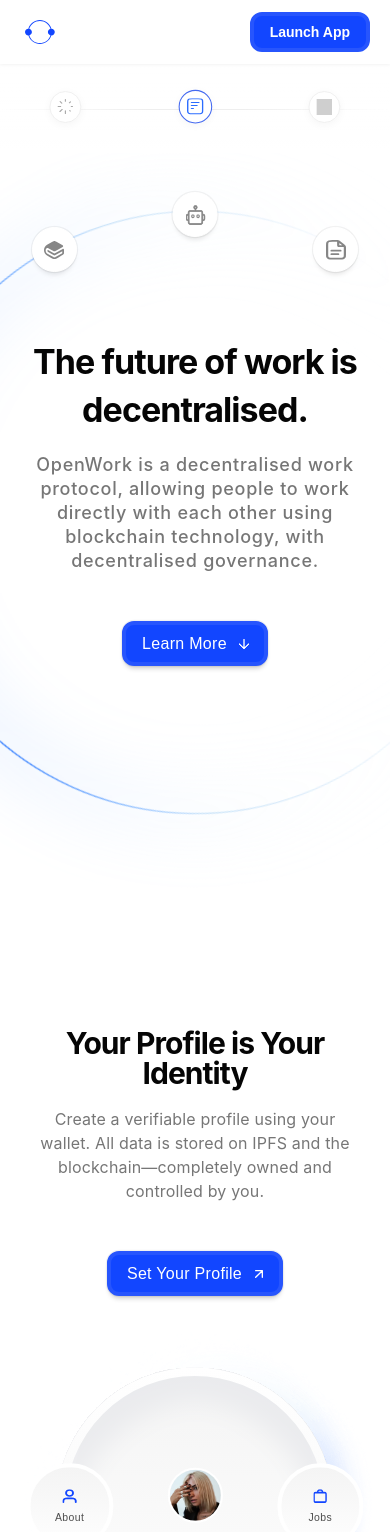
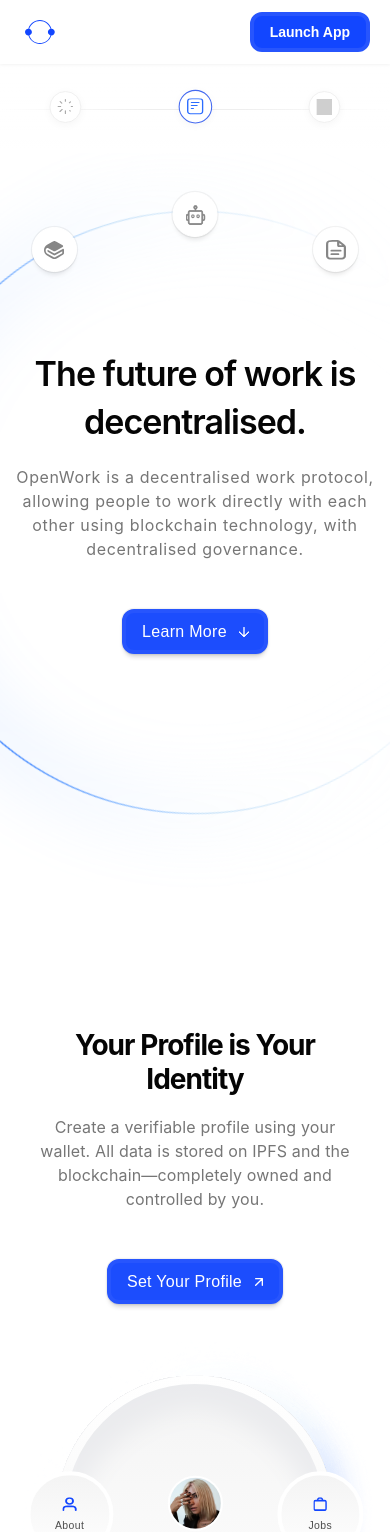
Before and after one commit to jeevithdharanish/OpenWork-pro, a React (Vite) app: page / in a window 390 px wide. Shown: the top 1532 px of the page. Built offline with nearby package versions, Linux system fonts and the light colour scheme; grey boxes are pictures that could not be loaded.

Commit message:
mobile changes part-4 minor changes

```diff
--- a/src/pages/LandingPage/LandingPage.css
+++ b/src/pages/LandingPage/LandingPage.css
@@ -262,10 +262,8 @@ body.sidebar-expanded .page-radiant-glow {
     align-items: center;
     gap: 8px;
     border-radius: 12px;
-   background:  #1246FF !important;
+   background:  #1c4dfdff !important;
   border: 4px solid #2755fdff !important;
   box-shadow: 0 0 0.386px 1.158px rgba(0, 0, 0, 0.05), 0 4.634px 5.02px -2.317px rgba(0, 0, 0, 0.20);
   }
-
-
 }
--- a/src/pages/LandingPage/components/ContactSection/ContactSection.css
+++ b/src/pages/LandingPage/components/ContactSection/ContactSection.css
@@ -309,7 +309,7 @@
     color: var(--Base-Black, #050505);
     text-align: center;
     font-family: inter,sans-serif;
-    font-size: 24px;
+    font-size: 28px;
     font-style: normal;
     font-weight: 700;
     line-height: 30px; /* 125% */
@@ -331,7 +331,7 @@
 
   .lp-13-form-container {
     display: flex;
-width: 358px;
+width: 348px;
 padding: 16px;
 flex-direction: column;
 justify-content: center;
--- a/src/pages/LandingPage/components/HeroSection/HeroSection.css
+++ b/src/pages/LandingPage/components/HeroSection/HeroSection.css
@@ -1855,8 +1855,8 @@ body.sidebar-expanded .lp-1-section {
     font-family: inter,sans-serif;
     font-size: 34px !important;
     font-style: normal;
-    font-weight: 700;
-    line-height: 30px; /* 125% */
+    font-weight: 600 !important;
+    line-height: 48px !important; /* 125% */
     letter-spacing: -0.96px !important;
   }
 
@@ -1866,9 +1866,9 @@ body.sidebar-expanded .lp-1-section {
     text-align: center;
     font-family: inter, sans-serif;
     letter-spacing: 0.04em;
-    font-size: 18px !important;
+    font-size: 16px !important;
     font-style: normal;
-    font-weight: 500;
+    font-weight: 400;
     margin-top: -15px;
     margin-bottom: 20px;
     line-height: 24px; /* 150% */
--- a/src/pages/LandingPage/components/LedgerSection/LedgerSection.css
+++ b/src/pages/LandingPage/components/LedgerSection/LedgerSection.css
@@ -147,6 +147,8 @@
 
 
   .lp-3-section {
+
+    width: 480px;
     margin-left: 0px;
   }
 
@@ -159,6 +161,7 @@
     min-height: 400px;
     overflow: visible; */
     align-items: center;
+
     justify-content: center;
     width: 100%;
     max-width: 620px;
@@ -171,7 +174,7 @@
         color: var(--Base-Black, #050505);
         text-align: center;
         font-family: inter, sans-serif;
-        font-size: 30px;
+        font-size: 28px;
         font-style: normal;
         font-weight: 700;
         line-height: 30px;
--- a/src/pages/LandingPage/components/ProfileSection/ProfileSection.css
+++ b/src/pages/LandingPage/components/ProfileSection/ProfileSection.css
@@ -401,10 +401,10 @@
     color: var(--Base-Black, #050505);
     text-align: center;
     font-family: inter,sans-serif;
-    font-size: 30px;
+    font-size: 28px;
     font-style: normal;
     font-weight: 700;
-    line-height: 30px; /* 125% */
+    line-height: 34px; /* 125% */
     letter-spacing: -0.96px;
   }
 
```
